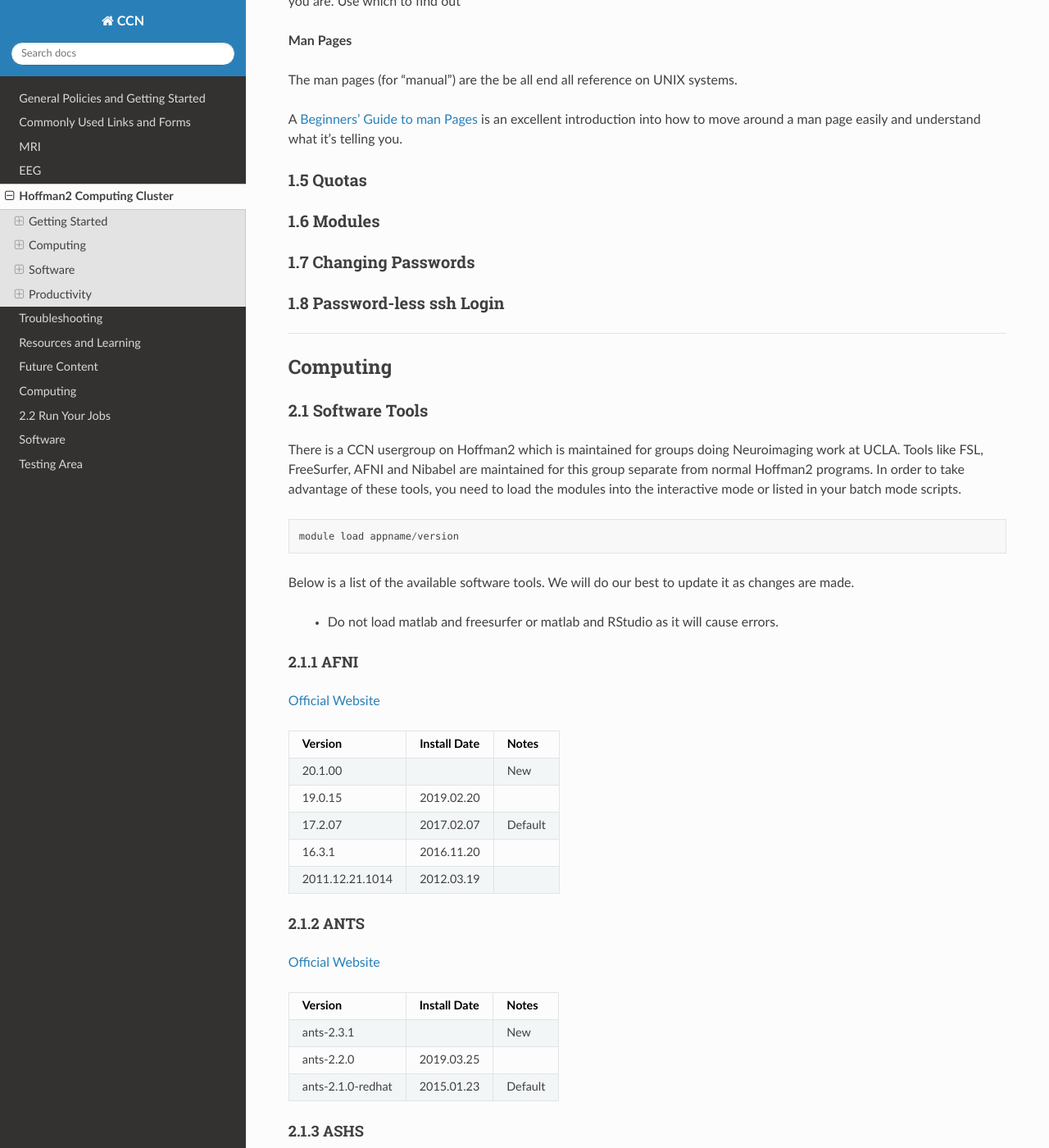
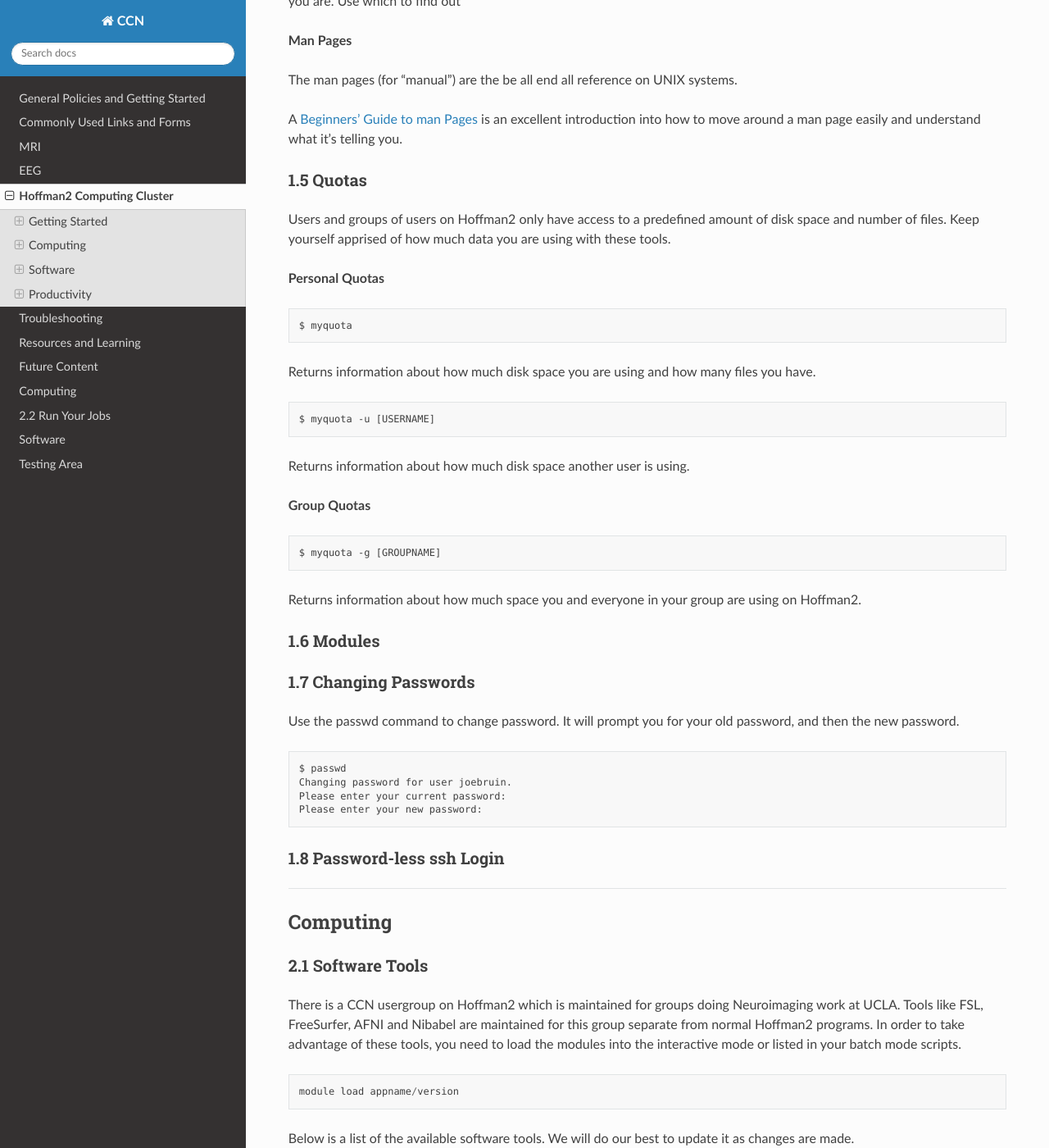
Before and after one commit to CCN-Support/CCN_Wiki, a Sphinx documentation site: the page built from docs/source/hoffman.rst, in a window 1280 px wide and 1400 px high, scrolled down 10897 px. Shown: the whole window at 82% size. Built offline with Sphinx 7.4.7 and the Read the Docs theme 3.1.0, drawn with Linux system fonts in a browser that asks for light colours.

Commit message:
Update hoffman.rst

```diff
--- a/docs/source/hoffman.rst
+++ b/docs/source/hoffman.rst
@@ -443,10 +443,47 @@ A `Beginners' Guide to man Pages <http://www.tfug.org/helpdesk/general/man.html>
 
 1.5 Quotas
 ~~~~~~~~~~
+
+Users and groups of users on Hoffman2 only have access to a predefined amount of disk space and number of files. Keep yourself apprised of how much data you are using with these tools.
+
+**Personal Quotas**
+
+.. code-block::
+
+  $ myquota
+
+Returns information about how much disk space you are using and how many files you have.
+
+.. code-block::
+
+  $ myquota -u [USERNAME]
+
+Returns information about how much disk space another user is using.
+
+**Group Quotas**
+
+.. code-block::
+
+  $ myquota -g [GROUPNAME]
+
+Returns information about how much space you and everyone in your group are using on Hoffman2.
+
+
 1.6 Modules
 ~~~~~~~~~~~
+
 1.7 Changing Passwords
 ~~~~~~~~~~~~~~~~~~~~~~
+
+Use the passwd command to change password. It will prompt you for your old password, and then the new password.
+
+.. code-block::
+
+  $ passwd
+  Changing password for user joebruin.
+  Please enter your current password:
+  Please enter your new password:
+
 1.8 Password-less ssh Login
 ~~~~~~~~~~~~~~~~~~~~~~~~~~~
 
```
